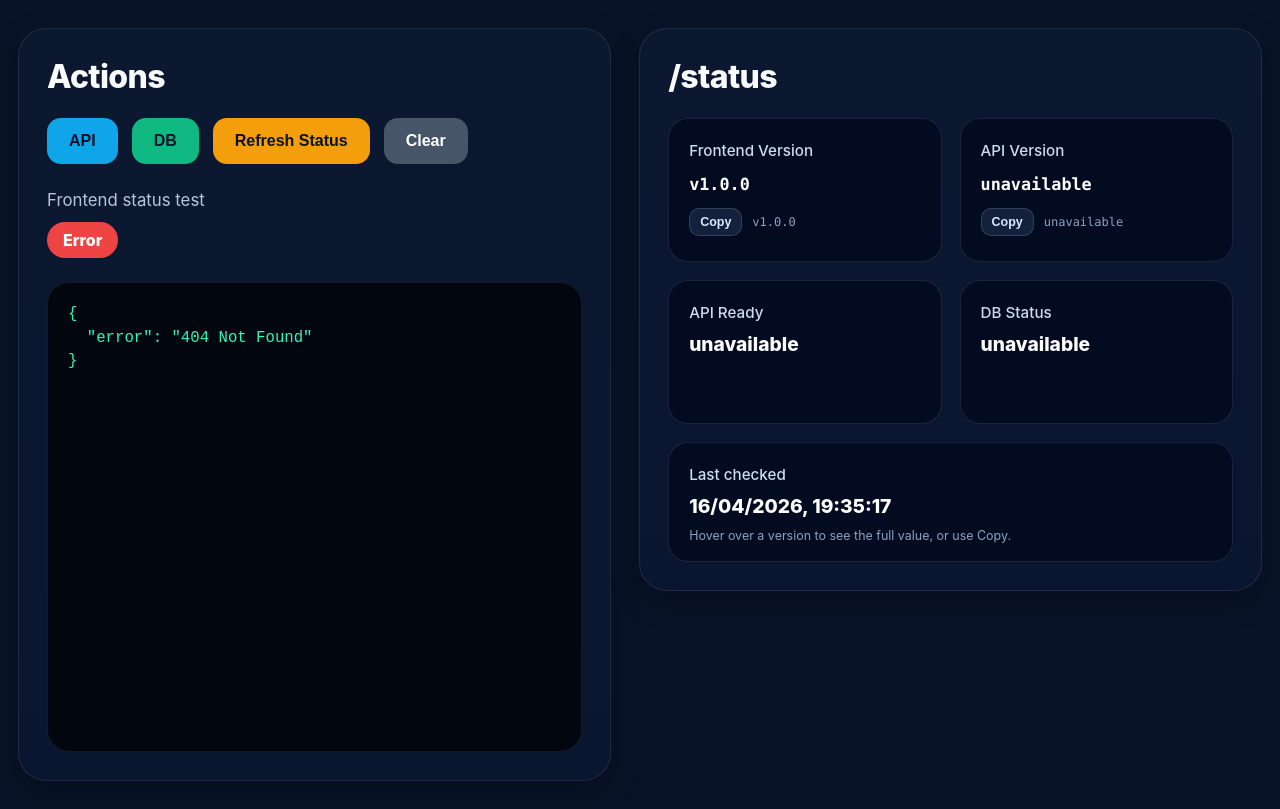
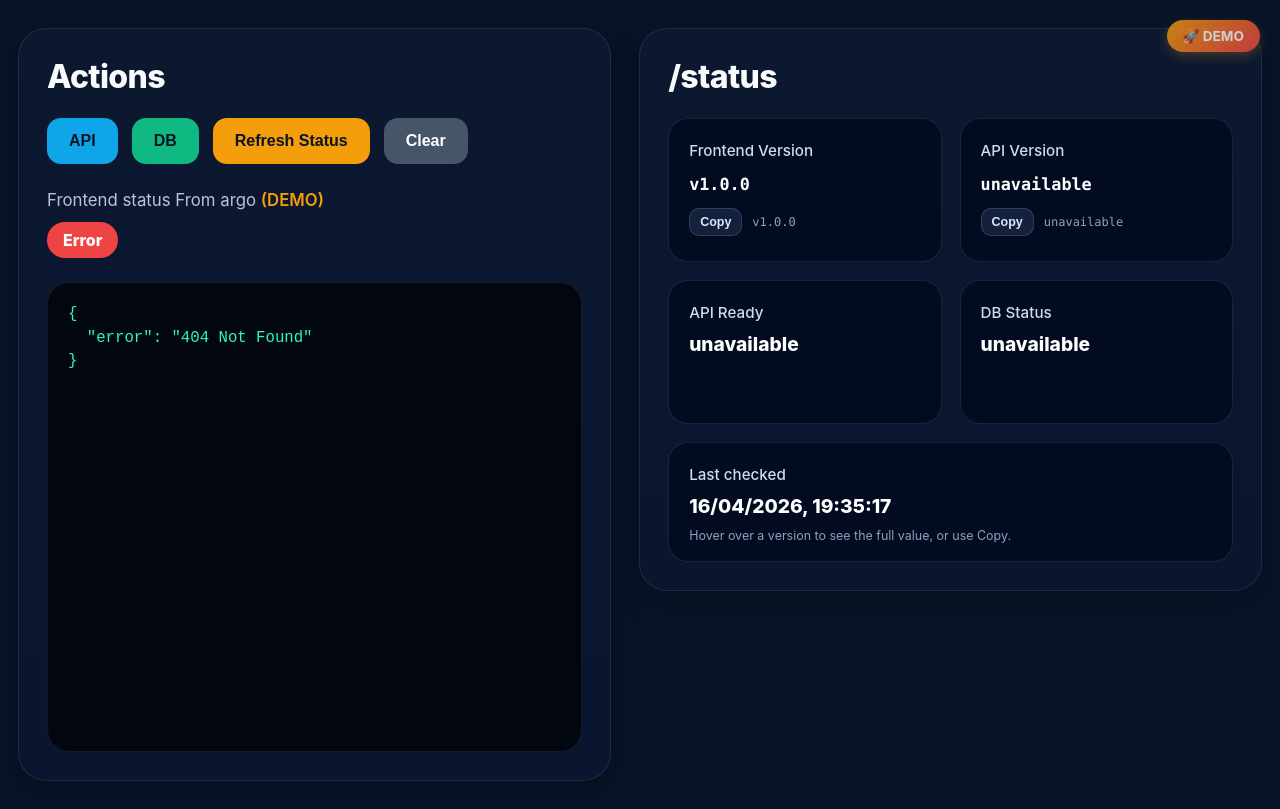
Before and after one commit to amine12344/mlop-test, a plain HTML site: page frontend/index.html in a window 1280 px wide. Drawn offline with Linux system fonts and the light colour scheme; no server answers.

Commit message:
feat: add demo badge and update title in HTML files

```diff
--- a/frontend/index.html
+++ b/frontend/index.html
@@ -3,7 +3,7 @@
 <head>
   <meta charset="utf-8">
   <meta name="viewport" content="width=device-width, initial-scale=1">
-  <title>MLOP Test Lab with argo Power of automatio</title>
+  <title>MLOP Test Lab with argo Power of automation - DEMO</title>
   <script>
     window.__FRONTEND_VERSION__ = "v1.0.0";
   </script>
@@ -219,6 +219,26 @@
       color: #8ea1bf;
     }
 
+    .demo-badge {
+      position: fixed;
+      top: 20px;
+      right: 20px;
+      background: linear-gradient(135deg, #f59e0b, #ef4444);
+      color: white;
+      padding: 8px 16px;
+      border-radius: 20px;
+      font-size: 0.85rem;
+      font-weight: 700;
+      box-shadow: 0 4px 12px rgba(245, 158, 11, 0.3);
+      z-index: 1000;
+      animation: pulse 2s infinite;
+    }
+
+    @keyframes pulse {
+      0%, 100% { opacity: 1; }
+      50% { opacity: 0.8; }
+    }
+
     @media (max-width: 1100px) {
       .layout {
         grid-template-columns: 1fr;
@@ -249,6 +269,7 @@
   </style>
 </head>
 <body>
+  <div class="demo-badge">🚀 DEMO</div>
   <div class="container">
     <div class="layout">
       <section class="panel">
@@ -261,7 +282,7 @@
           <button class="btn-clear" onclick="clearOutput()">Clear</button>
         </div>
 
-        <div class="section-label">Frontend status test</div>
+        <div class="section-label">Frontend status From argo <span style="color: #f59e0b; font-weight: 600;">(DEMO)</span></div>
         <div id="status" class="status-pill">Unknown</div>
 
         <pre id="output">Click a button...</pre>
```
Also changed, not shown: helm/mlop-test/files/index.html (+23 -2 lines), README.md.
